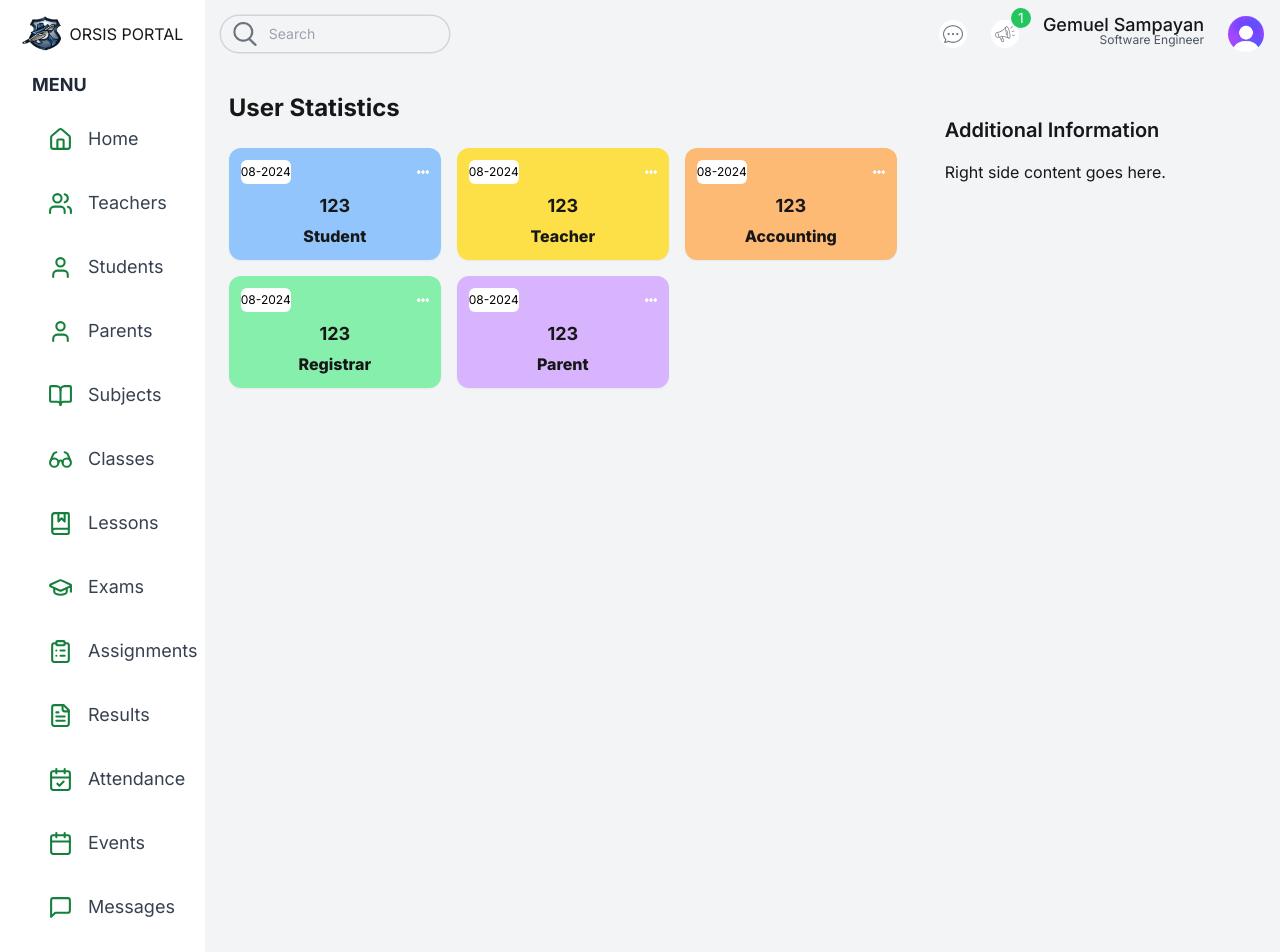
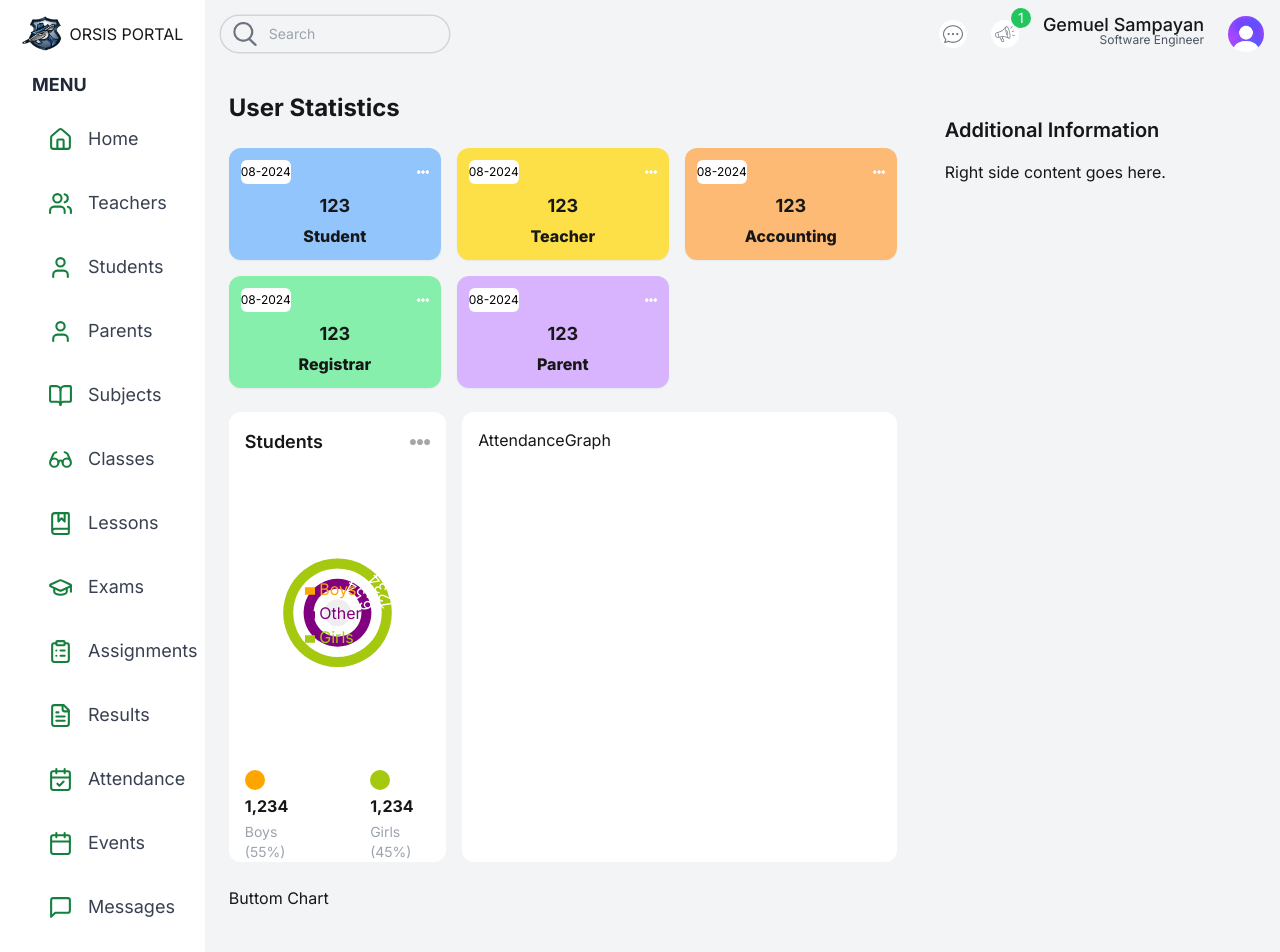
Before and after one commit to Mgtsampayan/Olivarez-University, a Next.js app in the folder frontend/: page /admin in a window 1280 px wide. Shown: the top 952 px of the page. Built offline with nearby package versions, Linux system fonts and the light colour scheme.

Commit message:
Software Engineer

```diff
--- a/frontend/src/app/(dashboard)/admin/page.tsx
+++ b/frontend/src/app/(dashboard)/admin/page.tsx
@@ -1,19 +1,37 @@
+import AttendanceGraph from "@/components/AttendanceGraph"
+import CountChart from "@/components/CountChart"
 import UserCard from "@/components/UserCard"
 
 const AdminPage = () => {
   return (
     <div className='flex flex-col lg:flex-row gap-6 p-6'>
       {/* Left Side */}
-      <div className="w-full lg:w-2/3 space-y-6">
+      <div className="w-full lg:w-2/3 space-y-6"> {/*w-full lg:w-2/3 flex flex-col gap-8 / space-y-6*/}
         <h1 className="text-2xl font-bold mb-4">User Statistics</h1>
         {/* User Cards */}
         <div className="grid grid-cols-2 sm:grid-cols-2 md:grid-cols-3 lg:grid-cols-3 gap-4">
-          <UserCard type="student"/>
-          <UserCard type="teacher"/>
-          <UserCard type="accounting"/>
-          <UserCard type="registrar"/>
-          <UserCard type="parent"/>
+          <UserCard type="student" />
+          <UserCard type="teacher" />
+          <UserCard type="accounting" />
+          <UserCard type="registrar" />
+          <UserCard type="parent" />
           {/* You can easily add more UserCards here */}
+        </div>
+
+        {/* Middle Charts */}
+        <div className="flex flex-col gap-4 lg:flex-row ">
+          {/* Count Chart */}
+          <div className="w-full lg:w-1/3 h-[450px]">
+            <CountChart />
+          </div>
+          {/* Attendance Chart */}
+          <div className="w-full lg:w-2/3 h-[450px]">
+            <AttendanceGraph />
+          </div>
+        </div>
+        {/* Bottom Charts */}
+        <div className="">
+          <h2>Buttom Chart</h2>
         </div>
       </div>
       {/* Right Side */}
--- /dev/null
+++ b/frontend/src/components/AttendanceGraph.tsx
@@ -0,0 +1,7 @@
+const AttendanceGraph = () => {
+    return (
+        <div className='bg-white rounded-xl w-full h-full p-4'>AttendanceGraph</div>
+    )
+}
+
+export default AttendanceGraph
--- /dev/null
+++ b/frontend/src/components/CountChart.tsx
@@ -0,0 +1,72 @@
+"use client"
+import Image from 'next/image';
+import { RadialBarChart, RadialBar, Legend, ResponsiveContainer } from 'recharts';
+
+const data = [
+    // {
+    //     name: 'Girls',
+    //     count: '50',
+    //     uv: '8.22',
+    //     fill: '#a5c90f',
+    // },
+    {
+        name: 'Boys',
+        count: '4567',
+        fill: '#FFA500',
+    },
+    {
+        name: 'Other',
+        count: '123',
+        uv: '6.54',
+        fill: '#800080',
+    },
+    {
+        name: 'Girls',
+        count: '50',
+        uv: '1234',
+        fill: '#a5c90f',
+    },
+
+];
+
+const CountChart = () => {
+    return (
+        <div className="bg-white rounded-xl w-full h-full p-4">
+            {/* Title */}
+            <div className="flex justify-between items-center">
+                <h1 className='text-lg font-semibold'>Students</h1>
+                <Image src="/moreDark.png" alt="" width={20} height={20} />
+            </div>
+            {/* Chart */}
+            <div className="w-full h-[75%]">
+                <ResponsiveContainer width="100%" height="100%">
+                    <RadialBarChart cx="50%" cy="50%" innerRadius="10%" outerRadius="80%" barSize={10} data={data}>
+                        <RadialBar
+                            label={{ position: 'insideStart', fill: '#fff' }}
+                            background
+                            dataKey="uv"
+                        />
+                        <Legend iconSize={10} layout="vertical" verticalAlign="middle" />
+                    </RadialBarChart>
+                </ResponsiveContainer>
+            </div>
+            {/* Button */}
+            <div className="flex justify-center gap-16">
+                {/* Boys */}
+                <div className="flex flex-col gap-1">
+                    <div className="w-5 h-5 bg-OrangeStudent rounded-full" />
+                    <h1 className="font-bold">1,234</h1>
+                    <h1 className="text-sm text-gray-400">Boys (55%)</h1>
+                </div>
+                {/* Girls */}
+                <div className="flex flex-col gap-1">
+                    <div className="w-5 h-5 bg-YellowTeacher rounded-full" />
+                    <h1 className="font-bold">1,234</h1>
+                    <h1 className="text-sm text-gray-400">Girls (45%)</h1>
+                </div>
+            </div>
+        </div>
+    );
+}
+
+export default CountChart;
--- a/frontend/tailwind.config.ts
+++ b/frontend/tailwind.config.ts
@@ -18,6 +18,7 @@
         RedParent:"#FF0000",
         YellowTeacher:"#a5c90f",
         OrangeAccounting:"#ffb366",
+        OrangeStudent: "#FFA500",
         PurpleAnother:"#800080",
       },
     },
```
Also changed, not shown: frontend/public/moreDark.png (added).
